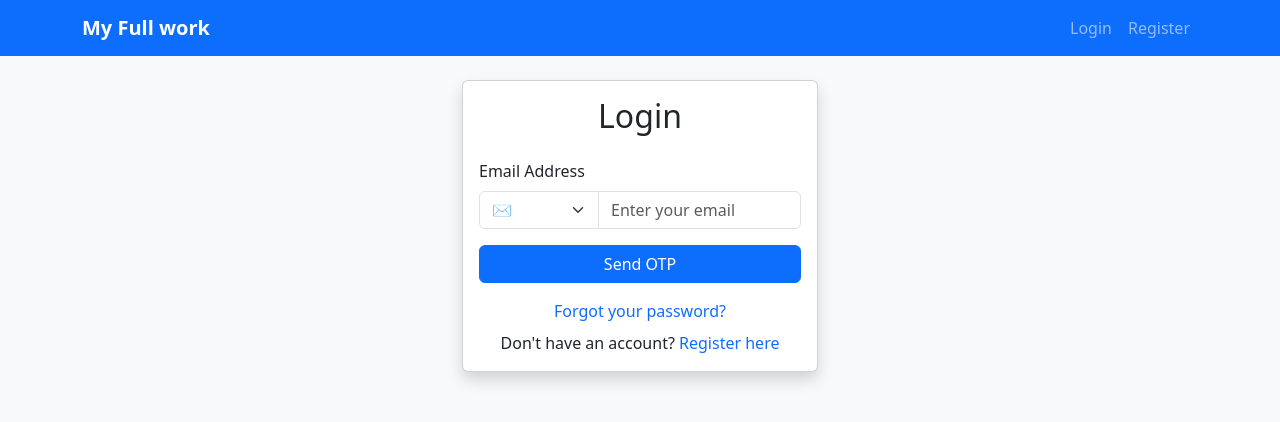
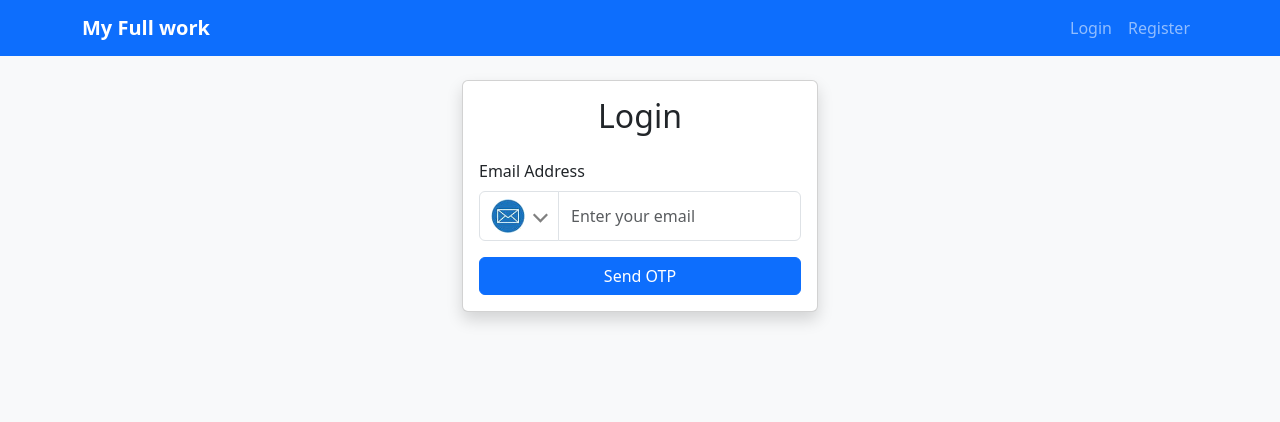
Before and after one commit to isahityakarn/curdwithlogin_reactjs, a React (Create React App) app: page /login in a window 1280 px wide. Shown: the top 422 px of the page. Built offline with nearby package versions, Linux system fonts and the light colour scheme.

Commit message:
good work

```diff
--- a/src/components/Login_old.js
+++ b/src/components/Login_old.js
@@ -1,7 +1,6 @@
 import React, { useState } from 'react';
 import { useAuth } from '../context/AuthContext';
 import { useNavigate } from 'react-router-dom';
-import { Link } from 'react-router-dom';
 
 const Login = () => {
   const navigate = useNavigate();
@@ -14,12 +13,11 @@ const Login = () => {
   const [otpSent, setOtpSent] = useState(false);
   const [otp, setOtp] = useState('');
 
-
   const handleChange = (e) => {
     const { name, value } = e.target;
-    setFormData(prev => ({ ...prev, [name]: value }));
+    setFormData((prev) => ({ ...prev, [name]: value }));
     if (errors[name]) {
-      setErrors(prev => ({ ...prev, [name]: '' }));
+      setErrors((prev) => ({ ...prev, [name]: '' }));
     }
   };
 
@@ -51,18 +49,18 @@ const Login = () => {
     }
     setLoading(true);
     try {
-      const bodyData = loginType === 'email'
-        ? { email: formData.identifier, type: loginType }
-        : { phone: formData.identifier, type: loginType };
+      const bodyData =
+        loginType === 'email'
+          ? { email: formData.identifier, type: loginType }
+          : { phone: formData.identifier, type: loginType };
+
       const response = await fetch('http://localhost:5050/api/login/loginwithotp', {
         method: 'POST',
-        headers: {
-          'Content-Type': 'application/json'
-        },
-        body: JSON.stringify(bodyData)
+        headers: { 'Content-Type': 'application/json' },
+        body: JSON.stringify(bodyData),
       });
       const result = await response.json();
-      console.log("welcome : "+formData.identifier);
+      console.log('welcome : ' + formData.identifier);
 
       if (result.message) {
         setMessage('OTP sent successfully!');
@@ -76,7 +74,6 @@ const Login = () => {
     setLoading(false);
   };
 
-  // OTP verification handler
   const handleVerifyOtp = async (e) => {
     e.preventDefault();
     setMessage('');
@@ -86,14 +83,17 @@ const Login = () => {
     }
     setLoading(true);
     try {
-      const bodyData = loginType === 'email'
-        ? { email: formData.identifier, otp, type: loginType }
-        : { phone: formData.identifier, otp, type: loginType };
+      const bodyData =
+        loginType === 'email'
+          ? { email: formData.identifier, otp, type: loginType }
+          : { phone: formData.identifier, otp, type: loginType };
+
       const response = await fetch('http://localhost:5050/api/login/verifylogin', {
         method: 'POST',
         headers: { 'Content-Type': 'application/json' },
-        body: JSON.stringify(bodyData)
+        body: JSON.stringify(bodyData),
       });
+
       const data = await response.json();
       if (data.message) {
         setMessage('Login successful!');
@@ -128,38 +128,63 @@ const Login = () => {
                   <label htmlFor="identifier" className="form-label">
                     {loginType === 'email' ? 'Email Address' : 'Phone Number'}
                   </label>
+
                   <div className="input-group">
-                    <select
-                      id="loginType"
-                      className="form-select"
-                      style={{ maxWidth: '120px' }}
-                      value={loginType}
-                      onChange={e => {
-                        setLoginType(e.target.value);
+                    <span
+                      className="input-group-text bg-white"
+                      style={{ cursor: 'pointer', padding: '0.25rem 0.5rem' }}
+                      onClick={() => {
+                        setLoginType(loginType === 'email' ? 'phone' : 'email');
                         setFormData(prev => ({ ...prev, identifier: '' }));
                         setErrors({});
                       }}
+                      title={`Switch to ${loginType === 'email' ? 'phone' : 'email'} login`}
                     >
-                      <option value="email">&#x2709;</option>
-                      <option value="phone">&#x1F4F1;</option>
-                    </select>
+                      <img
+                        src={
+                          loginType === 'email'
+                            ? process.env.PUBLIC_URL + '/header/email.png'
+                            : process.env.PUBLIC_URL + '/header/phone.png'
+                        }
+                        alt={loginType === 'email' ? 'Email' : 'Phone'}
+                        style={{ width: 40, height: 40 }}
+                      />
+                      <svg
+                        xmlns="http://www.w3.org/2000/svg"
+                        width="18"
+                        height="18"
+                        fill="gray"
+                        style={{ marginLeft: '4px', verticalAlign: 'middle' }}
+                        viewBox="0 0 16 16"
+                      >
+                        <path d="M1.5 6.5l6 6 6-6" stroke="gray" strokeWidth="2" fill="none" />
+                      </svg>
+                    </span>
+
                     <input
                       type={loginType === 'email' ? 'email' : 'tel'}
-                      className={`form-control ${errors.identifier ? 'is-invalid' : ''}`}
+                      className={`form-control ${errors.identifier ? 'is-invalid' : ''
+                        }`}
                       id="identifier"
                       name="identifier"
                       value={formData.identifier}
                       onChange={handleChange}
-                      placeholder={loginType === 'email' ? 'Enter your email' : 'Enter your phone number'}
+                      placeholder={
+                        loginType === 'email'
+                          ? 'Enter your email'
+                          : 'Enter your phone number'
+                      }
                       autoComplete={loginType === 'email' ? 'email' : 'tel'}
                     />
                   </div>
+
                   {errors.identifier && (
                     <div className="invalid-feedback d-block">
                       {errors.identifier}
                     </div>
                   )}
                 </div>
+
                 <button
                   type="submit"
                   className="btn btn-primary w-100"
@@ -171,41 +196,32 @@ const Login = () => {
             ) : (
               <form onSubmit={handleVerifyOtp}>
                 <div className="mb-3">
-                  <label htmlFor="otp" className="form-label">Enter OTP</label>
+                  <label htmlFor="otp" className="form-label">
+                    Enter OTP
+                  </label>
                   <input
                     type="text"
                     className="form-control"
                     id="otp"
                     name="otp"
                     value={otp}
-                    onChange={e => setOtp(e.target.value)}
+                    onChange={(e) => setOtp(e.target.value)}
                     placeholder="Enter OTP"
                   />
                 </div>
-                <button type="submit" className="btn btn-success w-100" disabled={loading}>
+                <button
+                  type="submit"
+                  className="btn btn-success w-100"
+                  disabled={loading}
+                >
                   {loading ? 'Verifying...' : 'Verify OTP & Login'}
                 </button>
               </form>
             )}
-
-            <div className="text-center mt-3">
-              <p className="mb-2">
-                <Link to="/forgot-password" className="text-decoration-none">
-                  Forgot your password?
-                </Link>
-              </p>
-              <p className="mb-0">
-                Don't have an account?{' '}
-                <Link to="/register" className="text-decoration-none">
-                  Register here
-                </Link>
-              </p>
-            </div>
           </div>
         </div>
       </div>
     </div>
   );
 };
-
 export default Login;
```
Also changed, not shown: public/header/email.png (added), public/header/phone.png (added).
